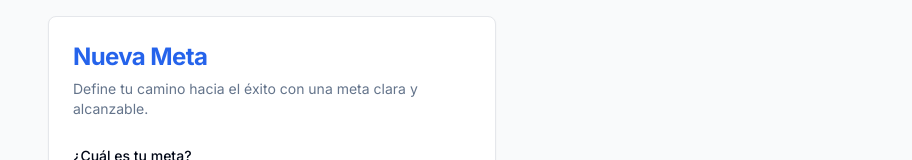
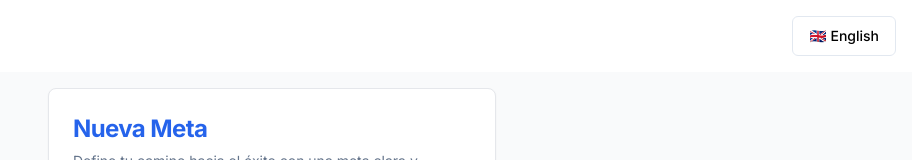
Before and after one commit to andersego/focusai, a Next.js app: page /goals in a window 1280 px wide. Shown: the top 160 px of the page, without its empty margins (368-1280 px from the left). Built offline with nearby package versions, Linux system fonts and the light colour scheme; no server answers.

Commit message:
Fix: Nav bars

```diff
--- a/components/client-layout.tsx
+++ b/components/client-layout.tsx
@@ -2,13 +2,25 @@
 
 import { useSession } from 'next-auth/react'
 import { UserMenu } from './user-menu'
+import { TopNav } from './top-nav'
+import { usePathname } from 'next/navigation'
 
 export function ClientLayout({ children }: { children: React.ReactNode }) {
   const { data: session } = useSession()
+  const pathname = usePathname()
+
+  // Lista de rutas donde queremos mostrar la TopNav
+  const showTopNav = [
+    '/dashboard',
+    '/ikigai',
+    '/goals',
+    // Añade aquí otras rutas internas donde quieras mostrar la TopNav
+  ].some(route => pathname.startsWith(route))
 
   return (
-    <main className="min-h-screen">
+    <div className="min-h-screen">
+      {showTopNav && <TopNav />}
       {children}
-    </main>
+    </div>
   )
 }
--- a/components/main-nav.tsx
+++ b/components/main-nav.tsx
@@ -1,11 +1,11 @@
- 'use client'
+'use client'
 
 import { useRouter } from 'next/navigation'
 import { Button } from "@/components/ui/button"
 import { useLanguage } from '@/lib/language-context'
 import { LanguageSwitcher } from '@/components/language-switcher'
 
-export const MainNav = () => {  // Cambiado a arrow function con export const
+export const MainNav = () => {
   const router = useRouter()
   const { t } = useLanguage()
 
@@ -20,7 +20,6 @@ export const MainNav = () => {  // Cambiado a arrow function con export const
             {t('appName')}
           </div>
           <div className="flex items-center gap-4">
-            <LanguageSwitcher />
             <Button
               variant="ghost"
               className="font-medium"
@@ -34,6 +33,7 @@ export const MainNav = () => {  // Cambiado a arrow function con export const
             >
               {t('forIndividuals')}
             </Button>
+            <LanguageSwitcher />
           </div>
         </div>
       </div>
--- /dev/null
+++ b/components/top-nav.tsx
@@ -0,0 +1,13 @@
+'use client'
+
+import { LanguageSwitcher } from "./language-switcher"
+import { UserMenu } from "./user-menu"
+
+export function TopNav() {
+  return (
+    <div className="w-full flex justify-end items-center gap-4 p-4 bg-white/50 backdrop-blur-sm">
+      <LanguageSwitcher />
+      <UserMenu />
+    </div>
+  )
+}
--- a/components/user-menu.tsx
+++ b/components/user-menu.tsx
@@ -4,17 +4,10 @@ import { useSession, signOut } from "next-auth/react"
 import { Button } from "@/components/ui/button"
 import { LogOut, User } from "lucide-react"
 import { useRouter } from 'next/navigation'
-import { useEffect } from 'react'
 
 export function UserMenu() {
   const { data: session, status } = useSession()
   const router = useRouter()
-
-  console.log('UserMenu Render:', { status, session })
-
-  useEffect(() => {
-    console.log('Session Changed:', { status, session })
-  }, [status, session])
 
   if (status === 'loading') {
     return null
@@ -27,7 +20,7 @@ export function UserMenu() {
   return (
     <div className="flex items-center gap-2">
       <div
-        className="flex items-center gap-2 px-3 py-2 rounded-lg bg-white shadow cursor-pointer hover:bg-gray-50"
+        className="flex items-center gap-2 px-3 py-2 rounded-lg bg-white/80 shadow-sm cursor-pointer hover:bg-white transition-colors"
         onClick={() => router.push('/dashboard')}
       >
         <User className="h-4 w-4" />
@@ -37,7 +30,7 @@ export function UserMenu() {
         variant="ghost"
         size="icon"
         onClick={() => signOut({ callbackUrl: '/auth/signin' })}
-        className="hover:bg-red-50"
+        className="hover:bg-red-50 bg-white/80"
       >
         <LogOut className="h-4 w-4 text-red-500" />
       </Button>
--- a/lib/translations.ts
+++ b/lib/translations.ts
@@ -244,7 +244,7 @@ export const translations = {
   en: {
     // App description
     appName: "FocusAI",
-    appDescription: "Your AI-powered goal achievement companion",
+    appDescription: "Your AI-powered Personal Brand Companion",
 
     // Auth translations
     confirmPassword: "Confirm Password",
@@ -464,8 +464,8 @@ export const translations = {
     scheduleCall: "Schedule a Call",
 
     // Navigation translations
-    forBusinesses: "For Businesses",
-    forIndividuals: "For Individuals",
+    forBusinesses: "Businesses",
+    forIndividuals: "Individuals",
 
     // Contact form translations
     contactFormDescription: "Fill out the form below and we'll get back to you shortly",
@@ -495,7 +495,7 @@ export const translations = {
   es: {
     // App description
     appName: "FocusAI",
-    appDescription: "Tu compañero de logros impulsado por IA",
+    appDescription: "Tu Compañero de Marca Personal Impulsado por IA",
 
     // Auth translations
 
@@ -730,8 +730,8 @@ export const translations = {
     scheduleCall: "Agendar una Llamada",
 
     // Navigation translations
-    forBusinesses: "Para Empresas",
-    forIndividuals: "Para Particulares",
+    forBusinesses: "Empresas",
+    forIndividuals: "Particulares",
 
     // Contact form translations
     contactFormDescription: "Rellena el formulario y nos pondremos en contacto contigo pronto",
```
